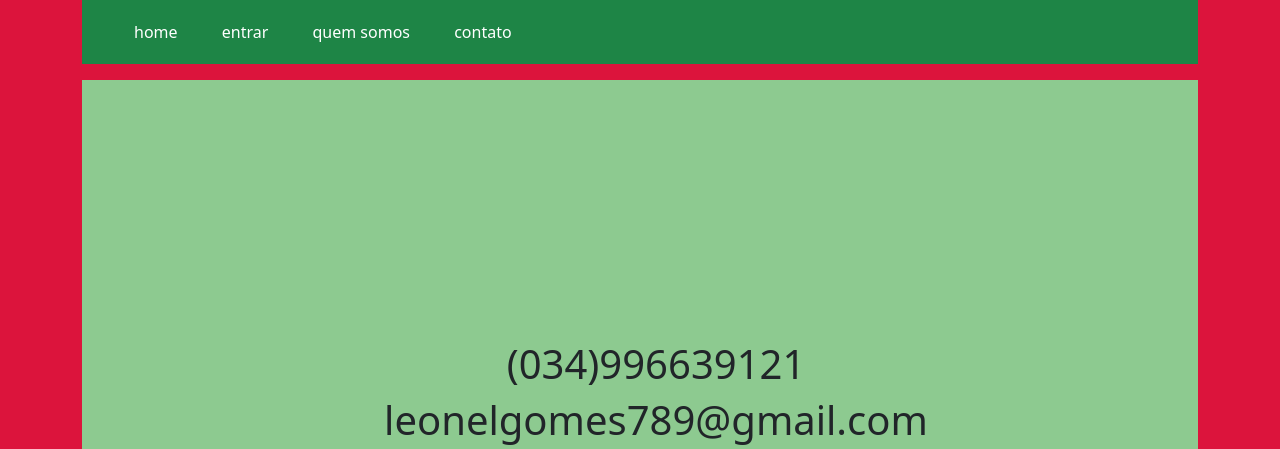
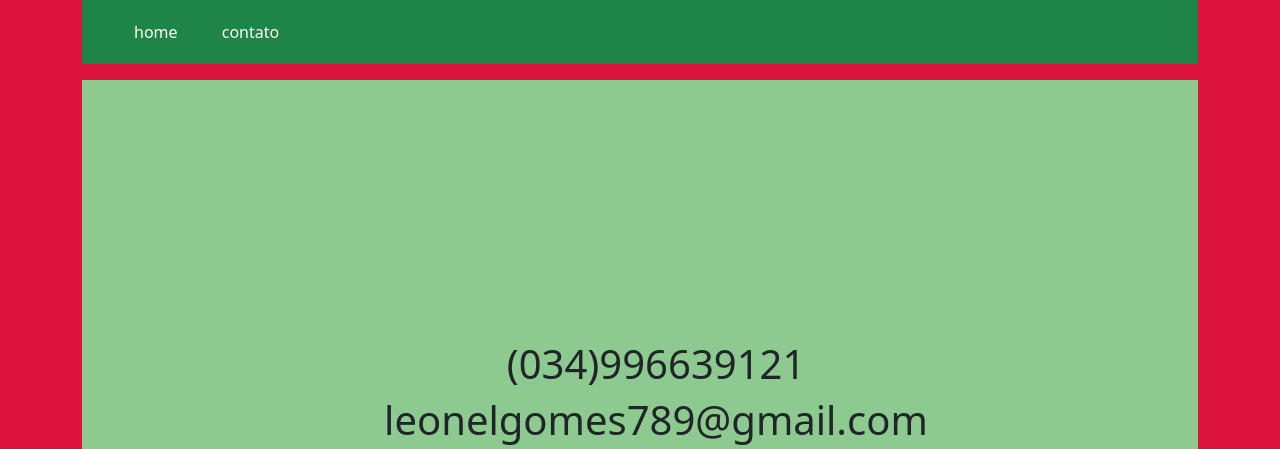
Before and after one commit to LeoGomesoficial/LeoGomesoficial.github.io, a plain HTML site: page contato.html in a window 1280 px wide. Shown: the top 449 px of the page. Drawn offline with nearby package versions, Linux system fonts and the light colour scheme.

Commit message:
navbar melhorada

```diff
--- a/contato.html
+++ b/contato.html
@@ -23,8 +23,6 @@
                 <!-- navegação-->
                 <ul>
                     <li><a href="/">home</a></li>
-                    <li><a href="">entrar</a></li>
-                    <li><a href="">quem somos</a></li>
                     <li><a href="">contato</a></li>
                 </ul>
             </nav>
```
